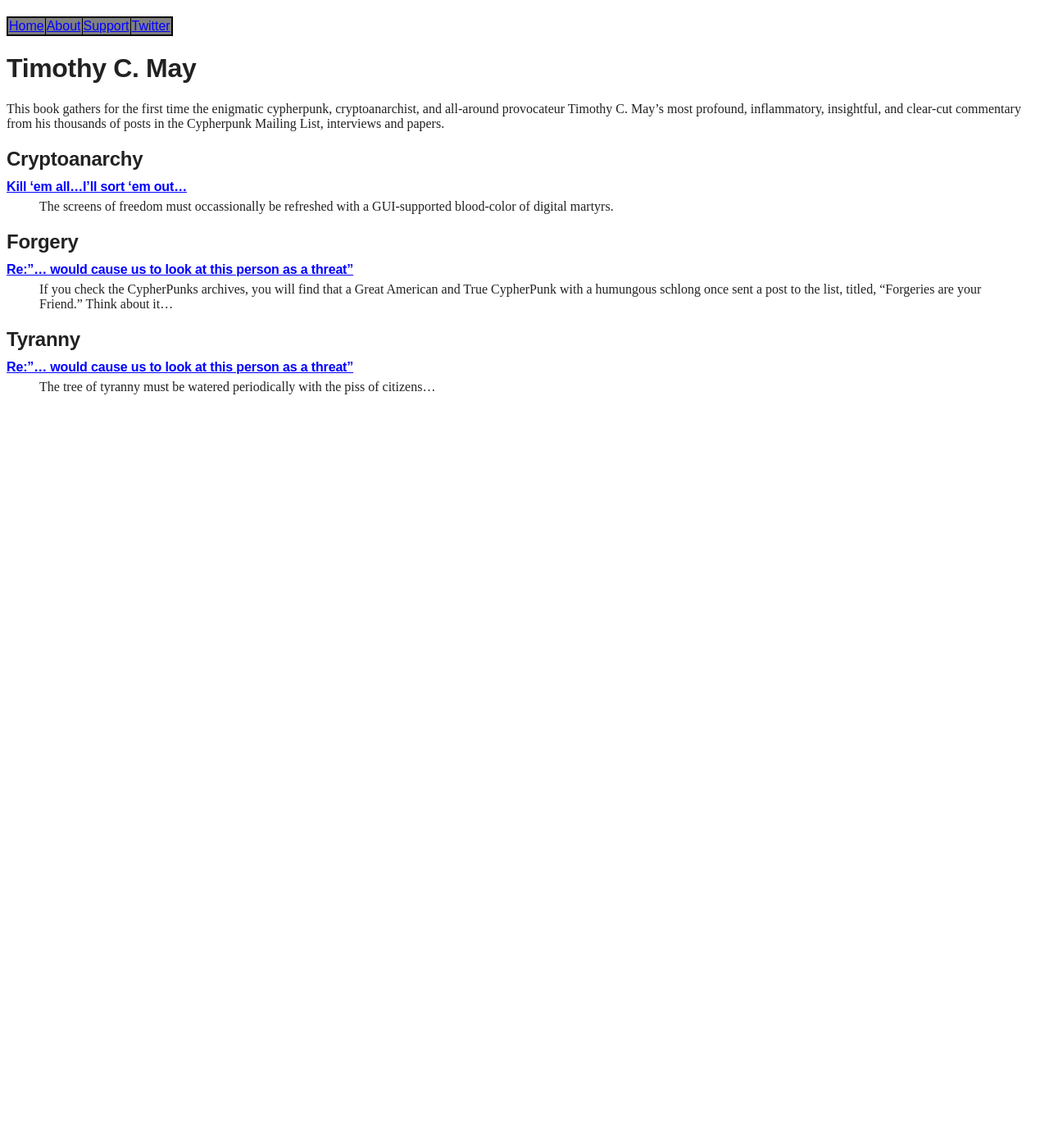
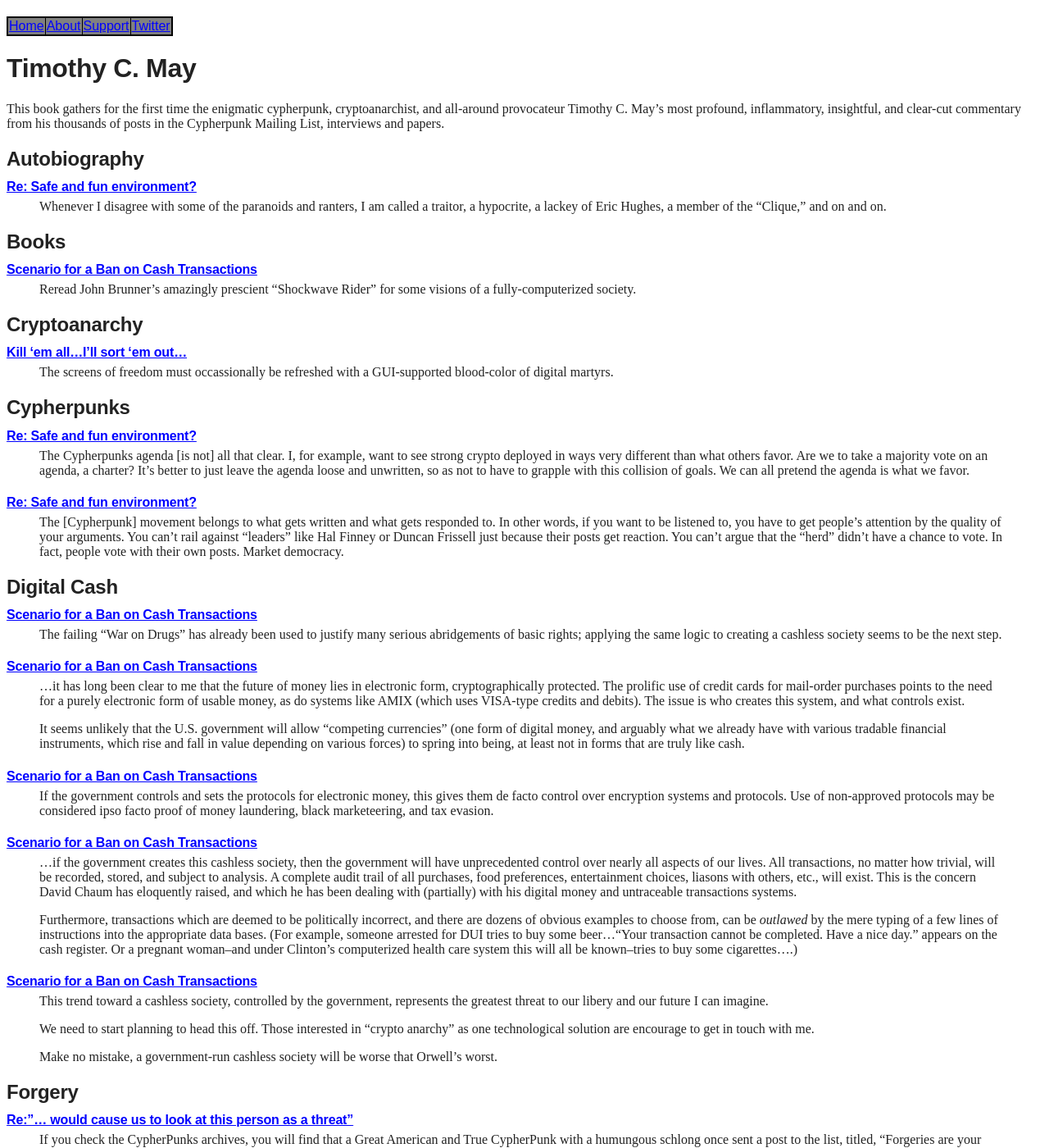
Before and after one commit to wakgill/deryk, a Jekyll site: the page built from tcm.md, in a window 1280 px wide and 1400 px high. Shown: the whole window at 82% size. Built offline with Jekyll 4.4.1, drawn with Linux system fonts in a browser that asks for light colours; some of the changed text lies outside the part shown.

Commit message:
Update tcm.md

```diff
--- a/tcm.md
+++ b/tcm.md
@@ -7,11 +7,100 @@ title: "Timothy C. May: From Anarchy to Welfarism"
 
 This book gathers for the first time the enigmatic cypherpunk, cryptoanarchist, and all-around provocateur Timothy C. May’s most profound, inflammatory, insightful, and clear-cut commentary from his thousands of posts in the Cypherpunk Mailing List, interviews and papers.
 
+## Autobiography
+
+#### [Re: Safe and fun environment?](http://mailing-list-archive.cryptoanarchy.wiki/archive/1993/10/a1934717cfda007cf90bac79ed0548170f562ad099881014f13b5adcf0301dda/)
+
+>Whenever I disagree with some of the paranoids and ranters, I am
+called a traitor, a hypocrite, a lackey of Eric Hughes, a member of
+the "Clique," and on and on.
+
+## Books
+
+#### [Scenario for a Ban on Cash Transactions](http://mailing-list-archive.cryptoanarchy.wiki/archive/1992/11/072cd11b2499e62e64050cdeb80730782b5643b03534646e2adae32d37744dd6/)
+
+>Reread John Brunner's amazingly prescient "Shockwave Rider" for some
+visions of a fully-computerized society.
+
 ## Cryptoanarchy
 
 #### [Kill ‘em all…I’ll sort ‘em out…](http://mailing-list-archive.cryptoanarchy.wiki/archive/1998/03/145978eb33c10a5e299faa7c08f939df2eac830540f5b9df9227d29961fca1e8/)
 
 >The screens of freedom must occassionally be refreshed with a GUI-supported blood-color of digital martyrs.
+
+## Cypherpunks
+
+#### [Re: Safe and fun environment?](http://mailing-list-archive.cryptoanarchy.wiki/archive/1993/10/a1934717cfda007cf90bac79ed0548170f562ad099881014f13b5adcf0301dda/)
+
+>The Cypherpunks agenda [is not] all that clear. I, for example, want to see strong crypto deployed in ways very different than what others favor. Are we to take a majority vote on an agenda, a charter? It's better to just leave the agenda loose and unwritten, so as not to have to grapple with this collision of goals. We can all pretend the agenda is what we favor.
+
+#### [Re: Safe and fun environment?](http://mailing-list-archive.cryptoanarchy.wiki/archive/1993/10/a1934717cfda007cf90bac79ed0548170f562ad099881014f13b5adcf0301dda/)
+
+>The [Cypherpunk] movement belongs to what gets written and what gets responded to. In other words, if you want to be listened to, you have to get people's attention by the quality of your arguments. You can't rail against “leaders" like Hal Finney or Duncan Frissell just because their posts get reaction. You can't argue that the "herd" didn't have a chance to vote. In fact, people vote with their own posts. Market democracy.
+
+## Digital Cash
+
+#### [Scenario for a Ban on Cash Transactions](http://mailing-list-archive.cryptoanarchy.wiki/archive/1992/11/072cd11b2499e62e64050cdeb80730782b5643b03534646e2adae32d37744dd6/)
+
+>The failing "War on
+Drugs" has already been used to justify many serious abridgements of
+basic rights; applying the same logic to creating a cashless society
+seems to be the next step.
+
+#### [Scenario for a Ban on Cash Transactions](http://mailing-list-archive.cryptoanarchy.wiki/archive/1992/11/072cd11b2499e62e64050cdeb80730782b5643b03534646e2adae32d37744dd6/)
+
+>...it has long been clear to me that the future of money lies in
+electronic form, cryptographically protected. The prolific use of
+credit cards for mail-order purchases points to the need for a purely
+electronic form of usable money, as do systems like AMIX (which uses
+VISA-type credits and debits). The issue is who creates this system,
+and what controls exist.
+>
+>It seems unlikely that the U.S. government will allow "competing
+currencies" (one form of digital money, and arguably what we already
+have with various tradable financial instruments, which rise and fall
+in value depending on various forces) to spring into being, at least
+not in forms that are truly like cash.
+
+#### [Scenario for a Ban on Cash Transactions](http://mailing-list-archive.cryptoanarchy.wiki/archive/1992/11/072cd11b2499e62e64050cdeb80730782b5643b03534646e2adae32d37744dd6/)
+
+>If the government controls and sets the protocols for electronic
+money, this gives them de facto control over encryption systems and
+protocols.  Use of non-approved protocols may be considered ipso facto
+proof of money laundering, black marketeering, and tax evasion.
+
+#### [Scenario for a Ban on Cash Transactions](http://mailing-list-archive.cryptoanarchy.wiki/archive/1992/11/072cd11b2499e62e64050cdeb80730782b5643b03534646e2adae32d37744dd6/)
+
+>...if the government creates this cashless society, then the government
+will have unprecedented control over nearly all aspects of our lives.
+All transactions, no matter how trivial, will be recorded, stored, and
+subject to analysis. A complete audit trail of all purchases, food
+preferences, entertainment choices, liasons with others, etc., will
+exist. This is the concern David Chaum has eloquently raised, and
+which he has been dealing with (partially) with his digital money and
+untraceable transactions systems.
+>
+>Furthermore, transactions which are deemed to be politically
+incorrect, and there are dozens of obvious examples to choose from,
+can be _outlawed_ by the mere typing of a few lines of instructions into
+the appropriate data bases. (For example, someone arrested for DUI
+tries to buy some beer..."Your transaction cannot be completed. Have a
+nice day."  appears on the cash register. Or a pregnant woman--and
+under Clinton's computerized health care system this will all be
+known--tries to buy some cigarettes....)
+
+#### [Scenario for a Ban on Cash Transactions](http://mailing-list-archive.cryptoanarchy.wiki/archive/1992/11/072cd11b2499e62e64050cdeb80730782b5643b03534646e2adae32d37744dd6/)
+
+>This trend toward a cashless society, controlled by the government,
+represents the greatest threat to our libery and our future I can
+imagine.
+>
+>We need to start planning to head this off. Those interested in
+"crypto anarchy" as one technological solution are encourage to get in
+touch with me.
+>
+>Make no mistake, a government-run cashless society will be worse that
+Orwell's worst.
 
 ## Forgery
 
@@ -22,6 +111,12 @@ American and True CypherPunk with a humungous schlong once sent a
 post to the list, titled, "Forgeries are your Friend."
 Think about it...
 
+## Nationalism
+
+#### [A 4000-Cray Machine at NSA in 1997?](http://mailing-list-archive.cryptoanarchy.wiki/archive/1994/07/3a5884bd4aee0f16ea368bf15fcd5550c7ea4a76cd921fbbab922fd6fdb8c7a7/)
+
+>National borders are just speed bumps on the information superhighway.
+
 ## Tyranny
 
 #### [Re:"... would cause us to look at this person as a threat"](http://mailing-list-archive.cryptoanarchy.wiki/archive/1998/05/4b97eac0e00b434f40e681151cd8ab1338811104c62bd7e6cc03b3b54e2b23db/)
```
